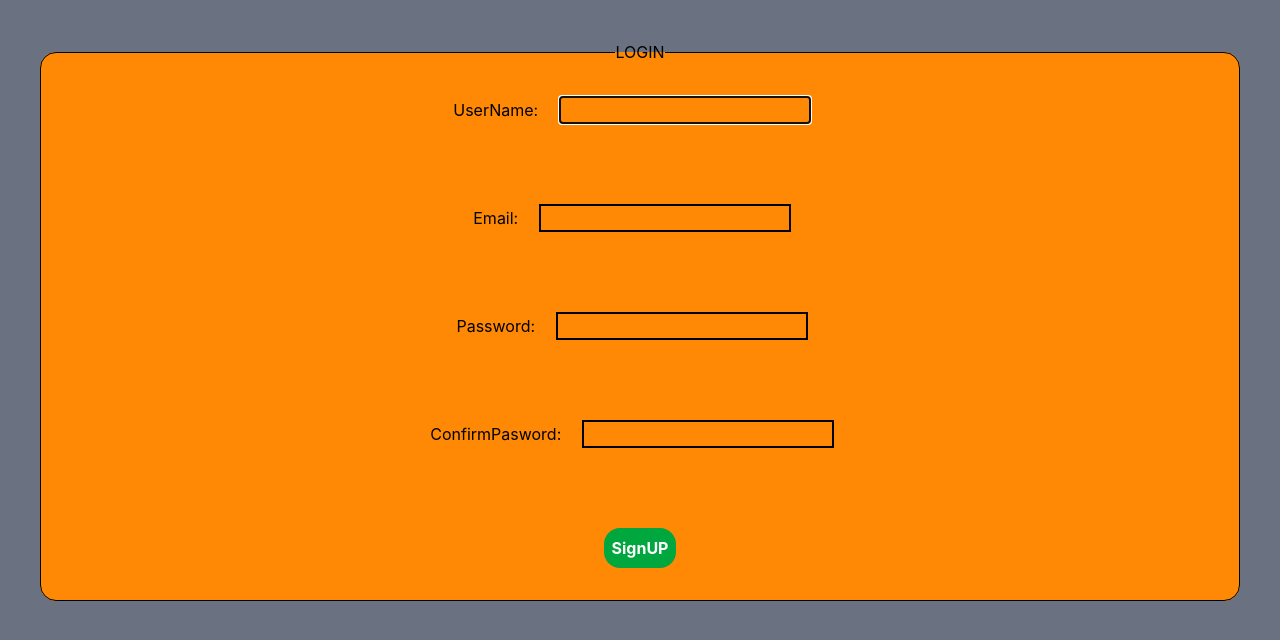
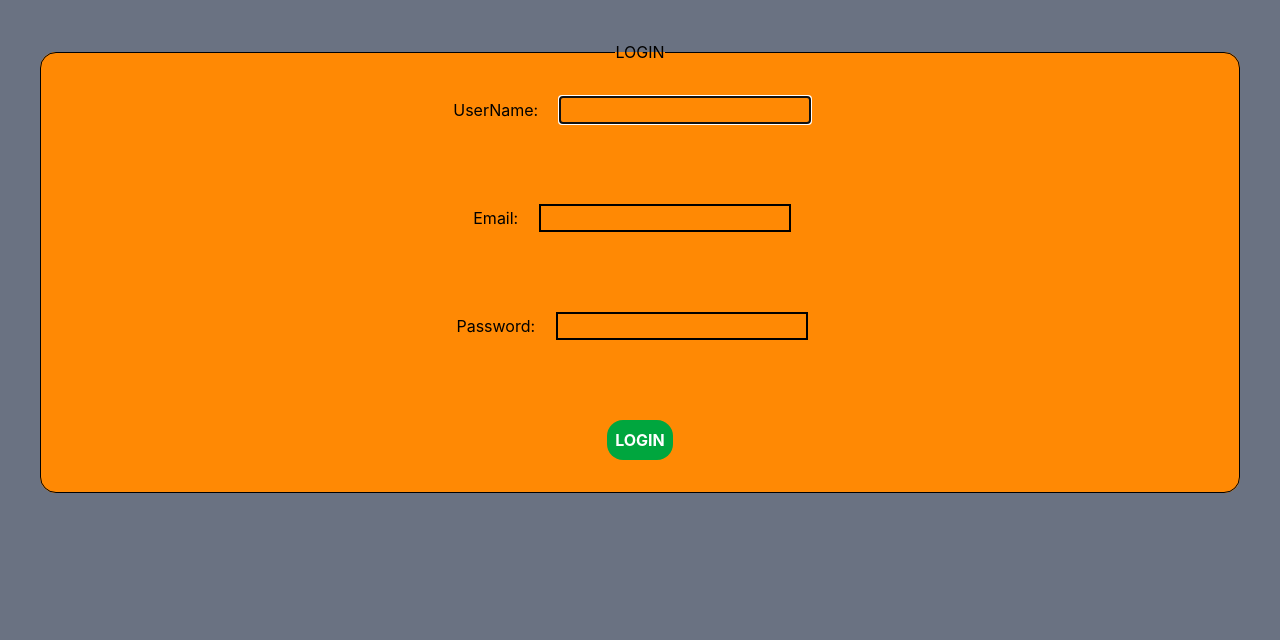
Before and after one commit to Eric-mar/E-commerce-App, a React (Vite) app: page /login in a window 1280 px wide. Shown: the top 640 px of the page. Built offline with nearby package versions, Linux system fonts and the light colour scheme.

Commit message:
adding the login page

```diff
--- a/src/components/Login.tsx
+++ b/src/components/Login.tsx
@@ -6,7 +6,6 @@ function Login() {
         email?: string,
         password?: string,
         userName?: string,
-        confirmPassword?: string
     }
 
     const navigate = useNavigate()
@@ -15,8 +14,7 @@ function Login() {
     const [form , setForm] = useState({
         userName: '',
         email: '',
-        password: '',
-        confirmPassword: ''
+        password: ''
       })
 
 
@@ -33,9 +31,6 @@ function Login() {
         if (!form.email.includes('@')){
         err.email = 'Your email should include @'
     }
-    if (form.password !== form.confirmPassword){
-        err.password ='enter the matching password'
-    }
     if(!form.userName){
         err.userName = 'the username is required'
     }
@@ -43,7 +38,6 @@ function Login() {
 return err
 
     }
-
 
     const handleSubmit = (e: React.FormEvent<HTMLFormElement>)=>{
         e.preventDefault()
@@ -60,10 +54,10 @@ return err
          const users = JSON.parse(localStorage.getItem('users') || "[]")
         const exist = users.some( u => u.email === form.email)
 
-        if(exist){
-          alert('the user arleady exist')
+        if(!exist){
+          alert('Unkown User')
             setTimeout(()=>{
-                navigate('/login')
+                navigate('/')
             },1000)
             return
         }
@@ -75,8 +69,6 @@ return err
 
 
     }
-
-
 
 
   return (
@@ -119,22 +111,11 @@ return err
 
     <br /><br />
 
-    <label> ConfirmPasword:  </label>
-    <input type="text"
-    className='border-2 m-4 '
-    onChange={handleChange}
-    value={form.confirmPassword}
-    name='confirmPassword'
-    />
-    <br />
-{error.password}
-    <br /><br />
-
 
     <button className='bg-green-600 text-white p-2 m-4 rounded-2xl hover:bg-amber-500 font-bold '
     name='submit'
     type='submit'
-    >SignUP</button>
+    >LOGIN</button>
 </form>
 
 </fieldset>
```
